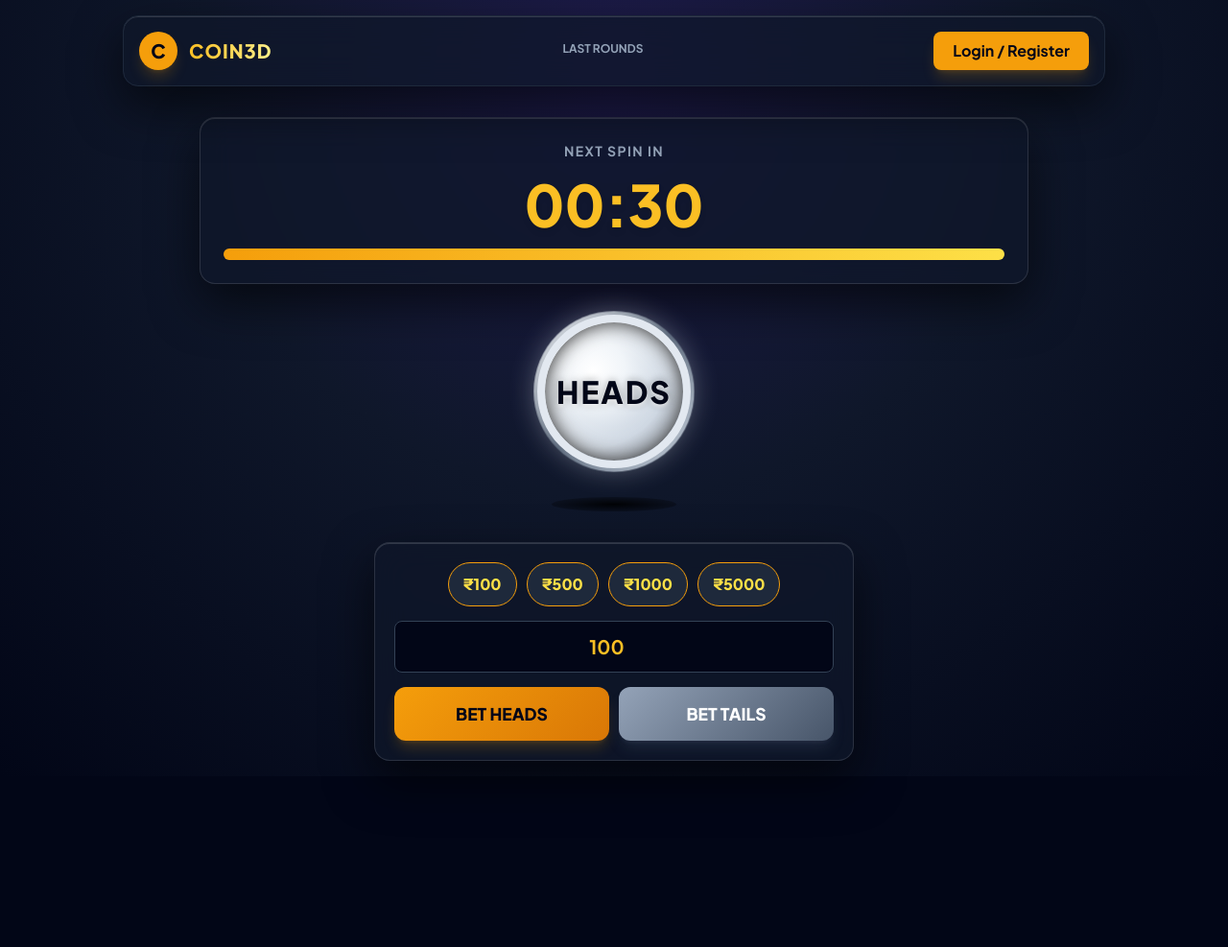
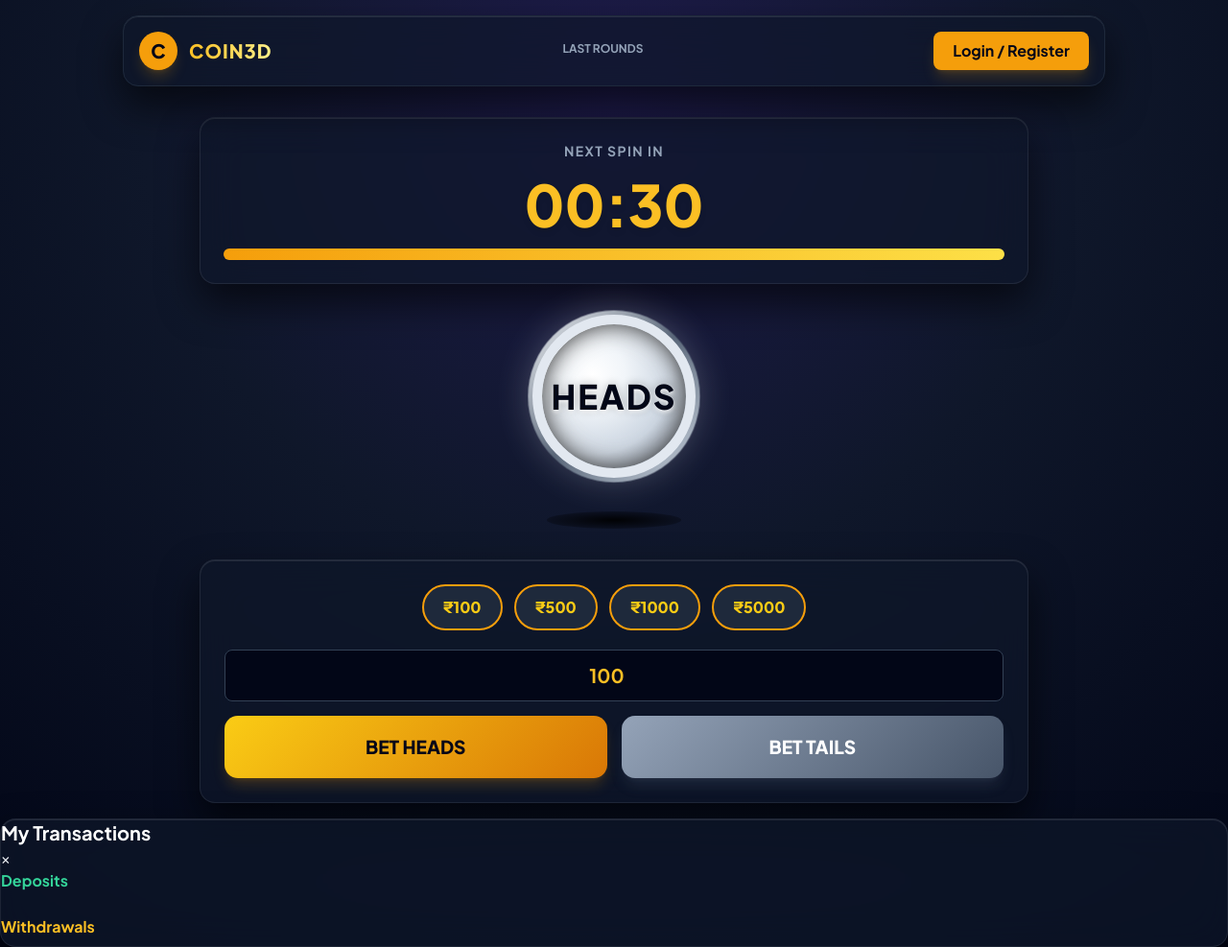
Before and after one commit to sam09767/head-tail, a website: page public/index.html in a window 1280 px wide. Shown: the whole page at 96% size. Before the commit the page ends 809 px from the top, so only its background shows below. Drawn offline with nearby package versions, Linux system fonts and the light colour scheme; no server answers.

Commit message:
Update style.css

```diff
--- a/public/style.css
+++ b/public/style.css
@@ -6,92 +6,120 @@ body {
     background: radial-gradient(circle at 50% 10%, #1e1b4b 0%, #0f172a 45%, #020617 100%);
     color: #f8fafc;
     min-height: 100vh;
+    overflow-x: hidden;
+}
+
+/* Glassmorphism Classes */
+.glass-panel {
+    background: rgba(15, 23, 42, 0.70);
+    backdrop-filter: blur(20px);
+    -webkit-backdrop-filter: blur(20px);
+    border: 1px solid rgba(255, 255, 255, 0.08);
+    border-radius: 16px;
+    box-shadow: 0 20px 40px rgba(0,0,0,0.6), inset 0 1px 0 rgba(255,255,255,0.1);
+}
+
+/* Top Nav Elements */
+.balance-badge { font-size: 1.1rem; font-weight: 800; color: #facc15; }
+
+/* Coin Arena & 3D CSS */
+.coin-arena {
+    perspective: 1200px;
+    margin: 30px 0;
     display: flex;
     flex-direction: column;
     align-items: center;
-    overflow-x: hidden;
+}
+.coin-container {
+    width: 170px;
+    height: 170px;
+    position: relative;
+    transform-style: preserve-3d;
+    transition: transform 3s cubic-bezier(0.15, 0.85, 0.35, 1.2);
 }
 
-.glass-panel {
-    background: rgba(15, 23, 42, 0.75);
-    backdrop-filter: blur(16px);
-    -webkit-backdrop-filter: blur(16px);
-    border: 1px solid rgba(255, 255, 255, 0.12);
-    border-radius: 16px;
-    box-shadow: 0 20px 50px rgba(0,0,0,0.6), inset 0 1px 0 rgba(255,255,255,0.15);
+/* Coin Faces */
+.coin-face {
+    position: absolute;
+    width: 100%;
+    height: 100%;
+    border-radius: 50%;
+    backface-visibility: hidden; /* Very important so only one face shows */
+    display: flex;
+    align-items: center;
+    justify-content: center;
+    font-size: 2.2rem;
+    font-weight: 900;
+    letter-spacing: 2px;
+    border: 10px solid #e2e8f0;
+    box-shadow: inset 0 0 25px rgba(0,0,0,0.8), inset 0 0 35px rgba(255,255,255,0.7), 0 0 40px rgba(226,232,240,0.3);
 }
 
-/* Header */
-header {
-    width: 95%; max-width: 800px; margin-top: 20px; padding: 15px 20px;
-    display: flex; justify-content: space-between; align-items: center;
-}
-.balance-badge { font-size: 1.2rem; font-weight: 800; color: #facc15; }
-.action-btn { background: #334155; color: white; border: none; padding: 8px 12px; border-radius: 8px; cursor: pointer; font-weight: 600; }
-.action-btn:hover { background: #475569; }
-
-/* Coin Arena */
-.coin-arena { perspective: 1200px; margin: 40px 0; display: flex; flex-direction: column; align-items: center; }
-.coin-bounce { transition: transform 3s cubic-bezier(0.25, 1, 0.5, 1); }
-.coin-container { width: 160px; height: 160px; position: relative; transform-style: preserve-3d; transition: transform 3s cubic-bezier(0.25, 1, 0.5, 1); }
-
-/* Real Silver Both Sides */
-.coin-face {
-    position: absolute; width: 100%; height: 100%; border-radius: 50%;
-    backface-visibility: hidden; display: flex; align-items: center; justify-content: center;
-    font-size: 2rem; font-weight: 900; letter-spacing: 2px;
-    border: 8px solid #e2e8f0;
-    box-shadow: inset 0 0 20px rgba(0,0,0,0.85), inset 0 0 35px rgba(255,255,255,0.9), 0 0 30px rgba(226,232,240,0.4);
-}
 .heads {
     background: radial-gradient(circle at 35% 35%, #ffffff 0%, #f1f5f9 25%, #cbd5e1 60%, #475569 100%);
-    color: #020617; text-shadow: 0 2px 4px rgba(255,255,255,0.8), 0 0 8px rgba(0,0,0,0.4);
+    color: #020617;
+    text-shadow: 0 2px 4px rgba(255,255,255,0.9), 0 0 10px rgba(0,0,0,0.3);
 }
+
 .tails {
     background: radial-gradient(circle at 35% 35%, #ffffff 0%, #e2e8f0 20%, #94a3b8 55%, #1e293b 100%);
-    color: #ffffff; transform: rotateY(180deg); border-color: #cbd5e1;
-    text-shadow: 0 3px 8px rgba(0,0,0,0.9), 0 0 10px rgba(255,255,255,0.7);
-}
-.coin-container::before {
-    content: ''; position: absolute; inset: -4px; border-radius: 50%;
-    background: linear-gradient(135deg, #f8fafc, #475569, #cbd5e1);
-    transform: translateZ(-4px); z-index: -1;
+    color: #ffffff;
+    transform: rotateY(180deg); /* Flips tails to the exact back */
+    border-color: #cbd5e1;
+    text-shadow: 0 3px 8px rgba(0,0,0,0.9), 0 0 10px rgba(255,255,255,0.5);
 }
 
-/* Shadow */
-.coin-shadow { width: 130px; height: 15px; background: radial-gradient(rgba(0,0,0,0.85), transparent); border-radius: 50%; margin-top: 30px; transition: 3s; }
+/* Inner coin metallic edge illusion */
+.coin-container::before {
+    content: ''; position: absolute; inset: -5px; border-radius: 50%;
+    background: linear-gradient(135deg, #f8fafc, #475569, #cbd5e1);
+    transform: translateZ(-5px); z-index: -1;
+}
 
-/* History Section */
-.history-container { width: 95%; max-width: 400px; padding: 15px; text-align: center; margin-bottom: 20px; }
-.history-title { font-size: 0.75rem; font-weight: 800; color: #94a3b8; margin-bottom: 10px; }
-.history-list { display: flex; justify-content: center; gap: 8px; flex-wrap: wrap; }
+.coin-shadow {
+    width: 140px;
+    height: 18px;
+    background: radial-gradient(rgba(0,0,0,0.9), transparent);
+    border-radius: 50%;
+    margin-top: 35px;
+}
+
+/* History Badges */
 .history-badge {
-    width: 30px; height: 30px; border-radius: 50%; display: flex; align-items: center; justify-content: center;
-    font-weight: 900; font-size: 0.8rem; box-shadow: 0 4px 10px rgba(0,0,0,0.4); animation: popIn 0.3s;
+    width: 32px; height: 32px; border-radius: 50%; display: flex; align-items: center; justify-content: center;
+    font-weight: 900; font-size: 0.9rem; box-shadow: 0 4px 10px rgba(0,0,0,0.4); animation: popIn 0.4s cubic-bezier(0.175, 0.885, 0.32, 1.275);
 }
 .history-badge.heads { background: radial-gradient(circle, #ffffff, #cbd5e1); color: #020617; border: 2px solid #e2e8f0; }
 .history-badge.tails { background: radial-gradient(circle, #94a3b8, #1e293b); color: #ffffff; border: 2px solid #64748b; }
-@keyframes popIn { 0% { transform: scale(0); } 100% { transform: scale(1); } }
+@keyframes popIn { 0% { transform: scale(0); opacity: 0;} 100% { transform: scale(1); opacity: 1;} }
 
 /* Betting Section */
-.betting-section { width: 95%; max-width: 500px; padding: 20px; text-align: center; margin-bottom: 40px; }
-.chips-container { display: flex; justify-content: center; gap: 10px; margin-bottom: 15px; }
-.chip-btn { background: #1e293b; color: #fde047; border: 1px solid #f59e0b; padding: 10px 15px; border-radius: 50px; font-weight: 800; cursor: pointer; }
-.chip-btn:hover { background: #f59e0b; color: #020617; }
-.selected-amount { font-size: 1rem; color: #94a3b8; margin-bottom: 15px; }
-.action-buttons { display: flex; gap: 10px; }
-.action-buttons button { flex: 1; padding: 15px; border: none; border-radius: 12px; font-weight: 900; font-size: 1.1rem; cursor: pointer; }
-.btn-heads-bet { background: linear-gradient(135deg, #f59e0b, #d97706); color: #020617; }
+.betting-section { padding: 25px; text-align: center; }
+.chips-container { display: flex; justify-content: center; gap: 12px; margin-bottom: 20px; flex-wrap: wrap; }
+.chip-btn {
+    background: #1e293b; color: #facc15; border: 2px solid #f59e0b;
+    padding: 10px 20px; border-radius: 50px; font-weight: 800; cursor: pointer;
+    transition: all 0.2s;
+}
+.chip-btn:hover { background: #f59e0b; color: #020617; transform: translateY(-2px); box-shadow: 0 5px 15px rgba(245, 158, 11, 0.3); }
+
+.action-buttons { display: flex; gap: 15px; margin-top: 15px;}
+.action-buttons button { flex: 1; padding: 18px; border: none; border-radius: 14px; font-weight: 900; font-size: 1.2rem; cursor: pointer; }
+.btn-heads-bet { background: linear-gradient(135deg, #facc15, #d97706); color: #020617; }
 .btn-tails-bet { background: linear-gradient(135deg, #94a3b8, #475569); color: #ffffff; }
 
-/* Modals for History */
-.modal { display: none; position: fixed; inset: 0; background: rgba(0,0,0,0.8); backdrop-filter: blur(5px); z-index: 1000; align-items: center; justify-content: center; }
-.modal.active { display: flex; }
-.modal-content { width: 90%; max-width: 500px; padding: 20px; }
-.modal-header { display: flex; justify-content: space-between; align-items: center; border-bottom: 1px solid #334155; padding-bottom: 10px; margin-bottom: 15px; }
-.close-btn { background: none; border: none; color: white; font-size: 1.5rem; cursor: pointer; }
-.history-table { width: 100%; border-collapse: collapse; text-align: left; }
-.history-table th, .history-table td { padding: 12px 10px; border-bottom: 1px solid #1e293b; font-size: 0.9rem; }
-.status-success { color: #22c55e; font-weight: 700; }
-.status-pending { color: #eab308; font-weight: 700; }
-.status-failed { color: #ef4444; font-weight: 700; }
+/* Result Popup Overlay Custom Animations */
+.scale-100 { transform: scale(1) !important; }
+.result-win { color: #34d399; text-shadow: 0 0 30px rgba(52, 211, 153, 0.8), 0 0 10px rgba(255,255,255,0.5); }
+.result-loss { color: #f87171; text-shadow: 0 0 30px rgba(248, 113, 113, 0.8), 0 0 10px rgba(255,255,255,0.5); }
+
+/* Custom Scrollbars for Modals */
+::-webkit-scrollbar { width: 8px; }
+::-webkit-scrollbar-track { background: #0f172a; border-radius: 10px; }
+::-webkit-scrollbar-thumb { background: #334155; border-radius: 10px; }
+::-webkit-scrollbar-thumb:hover { background: #475569; }
+
+/* Status Text Colors */
+.status-success { color: #34d399; font-weight: 700; }
+.status-pending { color: #fbbf24; font-weight: 700; }
+.status-failed { color: #f87171; font-weight: 700; }
```
